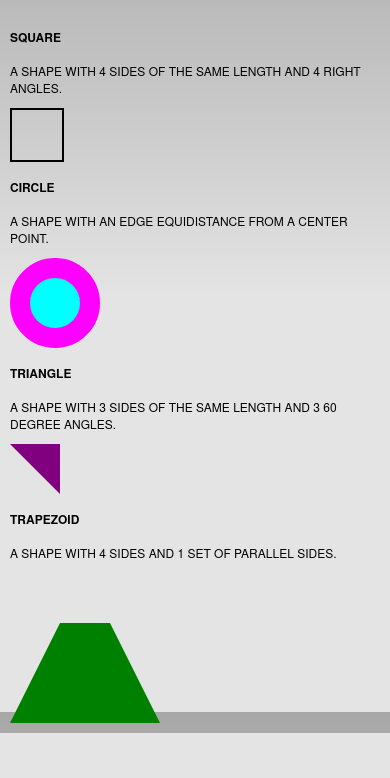
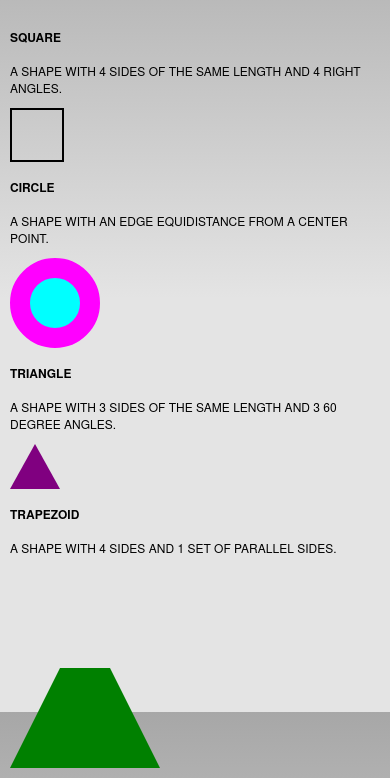
Before and after one commit to rlund64/MyApp, a plain HTML site: page www/index.html in a window 390 px wide. Shown: the part 132-910 px from the top of the page. Before the commit the page ends 865 px from the top, so only its background shows below. Drawn offline with Linux system fonts and the light colour scheme; some packages are replaced by stand-ins of ours.

Commit message:
Checking in code for custimization.

```diff
--- a/www/css/index.css
+++ b/www/css/index.css
@@ -137,14 +137,14 @@ p {
 #triangle {
         width: 0px;
         height: 0px;
-        border-top: 50px solid purple;
-        border-left: 50px solid transparent;
-        border-right: 0px solid transparent;
+        border-bottom: 45px solid purple;
+        border-left: 25px solid transparent;
+        border-right: 25px solid transparent;
     }
 
 #trapezoid {
         width: 50px;
-        height: 50px;
+        height: 100px;
         border-bottom: 100px solid green;
         border-left: 50px solid transparent;
         border-right: 50px solid transparent;
```
Also changed, not shown: 1 other file.
